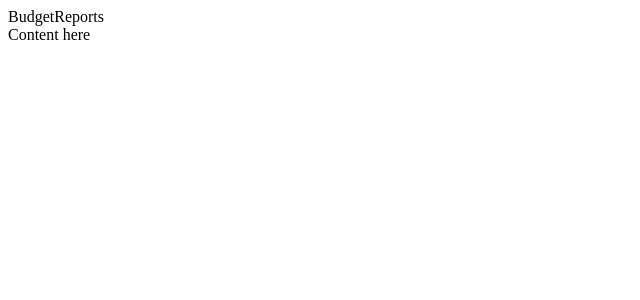
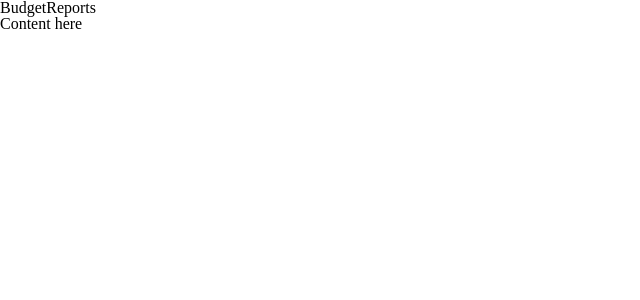
Before and after one commit to danielcovill/budget-app, an Angular app: page / in a window 1280 px wide. Shown: the top 300 px of the page, without its empty margins (0-640 px from the left). Built offline with nearby package versions, Linux system fonts and the light colour scheme.

Commit message:
Set typescript to compile on change Update readme Add proper reset scss Add scss functionality

```diff
--- a/package.json
+++ b/package.json
@@ -22,7 +22,6 @@
     "@angular/platform-browser-dynamic": "^4.0.0",
     "@angular/router": "^4.0.0",
     "core-js": "^2.4.1",
-    "reset-scss": "^1.0.0",
     "rxjs": "^5.4.1",
     "zone.js": "^0.8.14"
   },
@@ -44,6 +43,7 @@
     "karma-jasmine-html-reporter": "^0.2.2",
     "node-sass": "^4.5.3",
     "protractor": "~5.1.2",
+    "sass-loader": "^6.0.6",
     "ts-node": "~3.0.4",
     "tslint": "~5.3.2",
     "typescript": "~2.3.3"
--- a/src/app/app.component.ts
+++ b/src/app/app.component.ts
@@ -3,7 +3,7 @@ import { Component } from '@angular/core';
 @Component({
   selector: 'app-root',
   templateUrl: './app.component.html',
-  styleUrls: ['./app.component.css'],
+  styleUrls: ['./app.component.scss'],
 })
 export class AppComponent {
   title = 'app';
--- a/src/app/navigation/navigation.component.ts
+++ b/src/app/navigation/navigation.component.ts
@@ -3,7 +3,7 @@ import { Component, OnInit } from '@angular/core';
 @Component({
   selector: 'app-navigation',
   templateUrl: './navigation.component.html',
-  styleUrls: ['./navigation.component.css']
+  styleUrls: ['./navigation.component.scss']
 })
 export class NavigationComponent implements OnInit {
 
--- /dev/null
+++ b/src/scss/reset.scss
@@ -0,0 +1,35 @@
+/* http://meyerweb.com/eric/tools/css/reset/
+   v2.0 | 20110126
+   License: none (public domain)
+*/
+
+html, body, div, span, applet, object, iframe, h1, h2, h3, h4, h5, h6, p, blockquote, pre, a, abbr, acronym, address, big, cite, code, del, dfn, em, img, ins, kbd, q, s, samp, small, strike, strong, sub, sup, tt, var, b, u, i, center, dl, dt, dd, ol, ul, li, fieldset, form, label, legend, table, caption, tbody, tfoot, thead, tr, th, td, article, aside, canvas, details, embed, figure, figcaption, footer, header, menu, nav, output, ruby, section, summary, time, mark, audio, video {
+  margin: 0;
+  padding: 0;
+  border: 0;
+  font-size: 100%;
+  font: inherit;
+  vertical-align: baseline; }
+
+/* HTML5 display-role reset for older browsers */
+
+article, aside, details, figcaption, figure, footer, header, hgroup, menu, nav, section {
+  display: block; }
+
+body {
+  line-height: 1; }
+
+ol, ul {
+  list-style: none; }
+
+blockquote, q {
+  quotes: none; }
+
+blockquote, q {
+  &:before, &:after {
+    content: '';
+    content: none; } }
+
+table {
+  border-collapse: collapse;
+  border-spacing: 0; }
--- a/src/styles.css
+++ /dev/null
@@ -1 +0,0 @@
-/* You can add global styles to this file, and also import other style files */
--- a/tsconfig.json
+++ b/tsconfig.json
@@ -1,5 +1,5 @@
 {
-  "compileOnSave": false,
+  "compileOnSave": true,
   "compilerOptions": {
     "outDir": "./dist/out-tsc",
     "sourceMap": true,
```
Also changed, not shown: .angular-cli.json, src/app/app.component.css (deleted), src/app/app.component.scss (added), src/app/navigation/navigation.component.css (deleted), src/app/navigation/navigation.component.scss (added), 2 other files (tests, documents, lock files or other folders).
